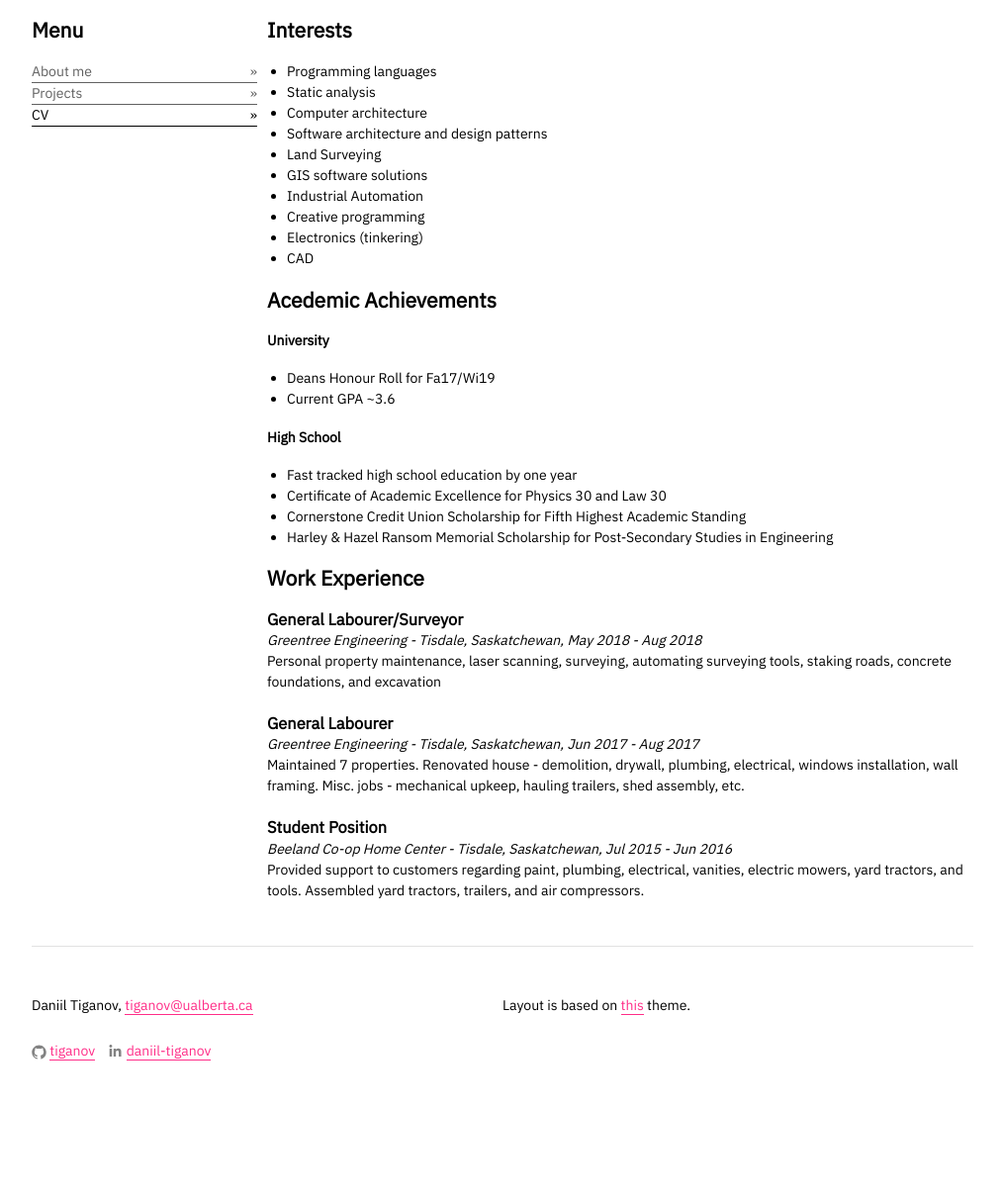
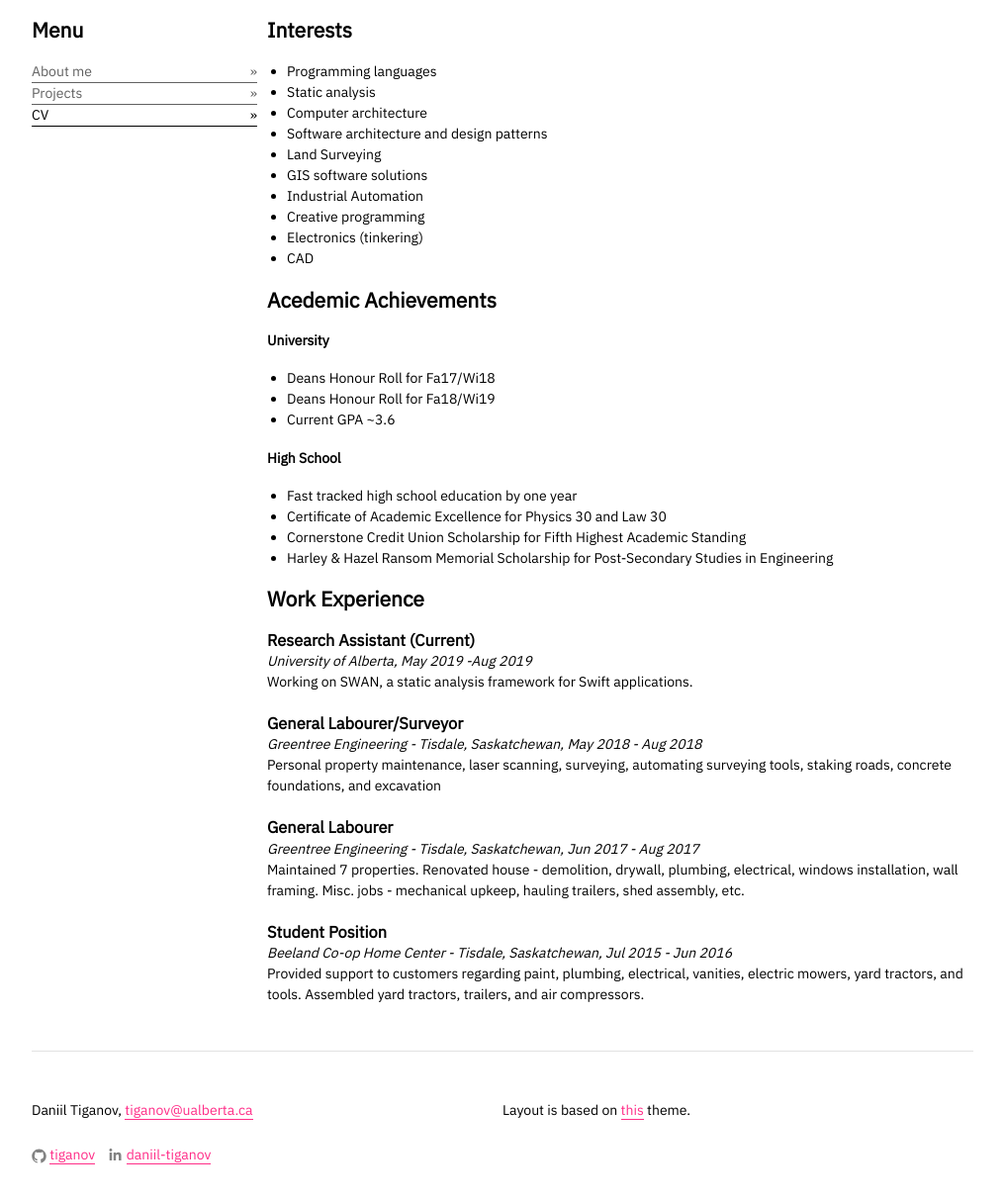
Before and after one commit to tiganov/tiganov.github.io, a Jekyll site: the page built from cv.html, in a window 1280 px wide. Shown: the whole page at 99% size, without its empty margins (132-1147 px from the left). Built offline with Jekyll 4.4.1, drawn with Linux system fonts in a browser that asks for light colours; before the commit the page ends 1108 px from its top, so only the background shows below that.

Commit message:
updated work and academic achievements

```diff
--- a/_config.yml
+++ b/_config.yml
@@ -118,7 +118,8 @@ interests:
   - CAD
 
 academic_achievements_university:
-  - Deans Honour Roll for Fa17/Wi19
+  - Deans Honour Roll for Fa17/Wi18
+  - Deans Honour Roll for Fa18/Wi19
   - Current GPA ~3.6
 
 academic_achievements_high_school:
@@ -128,6 +129,10 @@ academic_achievements_high_school:
   - Harley & Hazel Ransom Memorial Scholarship for Post-Secondary Studies in Engineering
 
 work_experience:
+- title: Research Assistant (Current)
+  loc: University of Alberta
+  when: May 2019 -Aug 2019
+  desc: Working on SWAN, a static analysis framework for Swift applications.
 - title: General Labourer/Surveyor
   loc: Greentree Engineering - Tisdale, Saskatchewan
   when: May 2018 - Aug 2018
```
Also changed, not shown: 2 other files.
